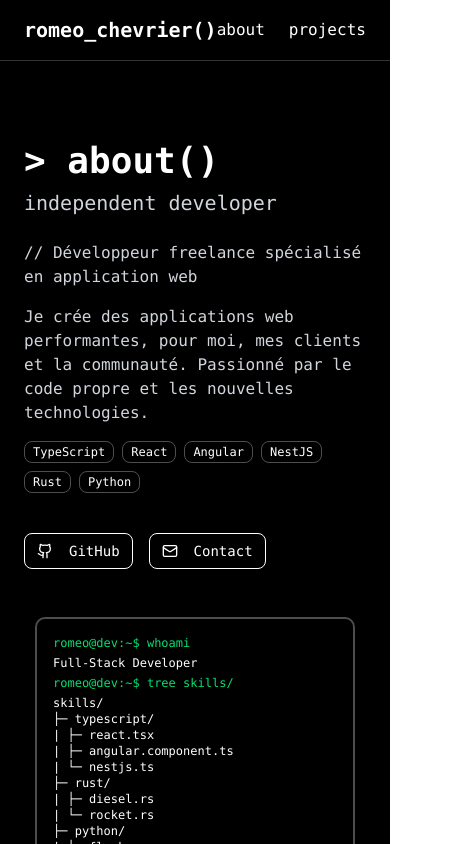
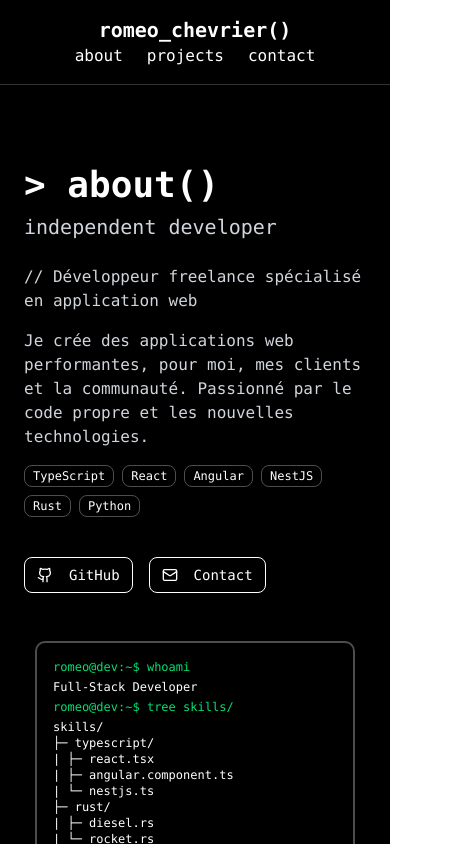
Before and after one commit to Impre-visible/portfolio, a React (Vite) app: page / in a window 390 px wide. Shown: the top 844 px of the page, 457 px wide, since content can reach past the window. Built offline with nearby package versions, Linux system fonts and the light colour scheme.

Commit message:
✨ feat: enhance layout by adding width to main container and adjusting navigation for better responsiveness

```diff
--- a/src/App.tsx
+++ b/src/App.tsx
@@ -78,10 +78,10 @@ export default function Component() {
 
 
   return (
-    <div className="min-h-screen bg-black text-white font-mono">
+    <div className="min-h-screen bg-black text-white font-mono w-screen">
       {/* Header */}
       <header className="border-b border-white/20 px-6 py-4">
-        <nav className="max-w-6xl mx-auto flex justify-between items-center">
+        <nav className="max-w-6xl mx-auto flex flex-col sm:flex-row justify-between items-center">
           <div className="text-xl font-bold">
             {"romeo_chevrier()"}
           </div>
```
